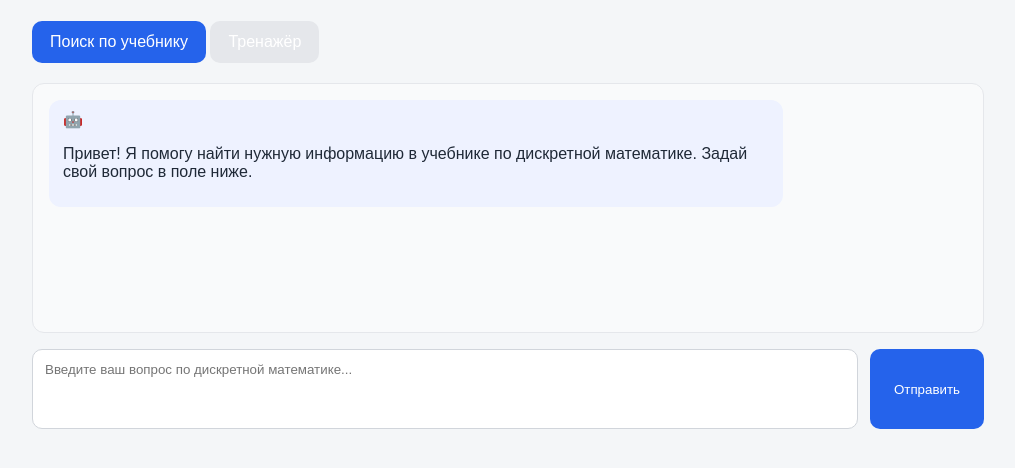
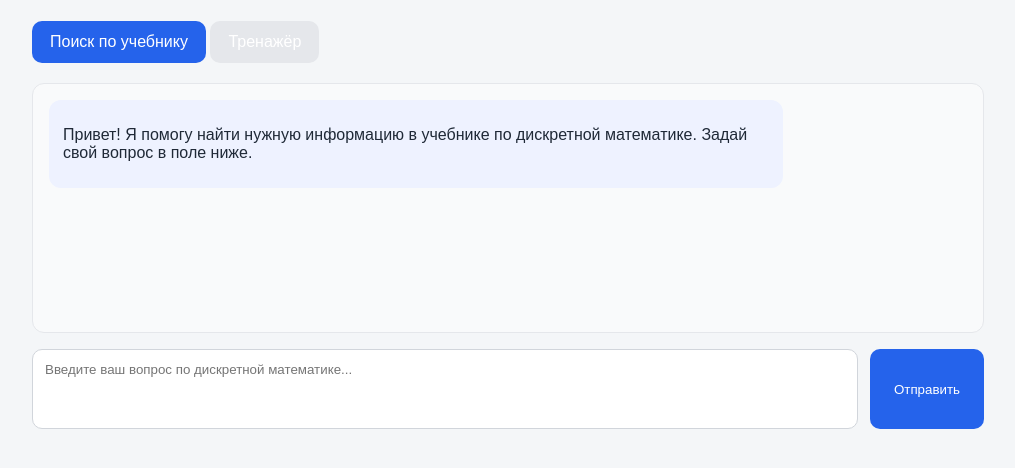
Before and after one commit to ilindan-dev/RAGDM, a plain HTML site: page frontend/index.html in a window 1280 px wide. Shown: the part 90-558 px from the top of the page, without its empty margins (132-1147 px from the left). Drawn offline with Linux system fonts and the light colour scheme; no server answers.

Commit message:
Remove avatar from chat message
Removed the bot avatar from the chat message.

```diff
--- a/frontend/index.html
+++ b/frontend/index.html
@@ -33,7 +33,6 @@
         <div class="chat-container">
           <div class="chat-messages" id="chat-messages">
             <div class="message bot">
-              <div class="message-avatar">🤖</div>
               <div class="message-content">
                 <p>Привет! Я помогу найти нужную информацию в учебнике по дискретной математике. Задай свой вопрос в поле ниже.</p>
               </div>
```
